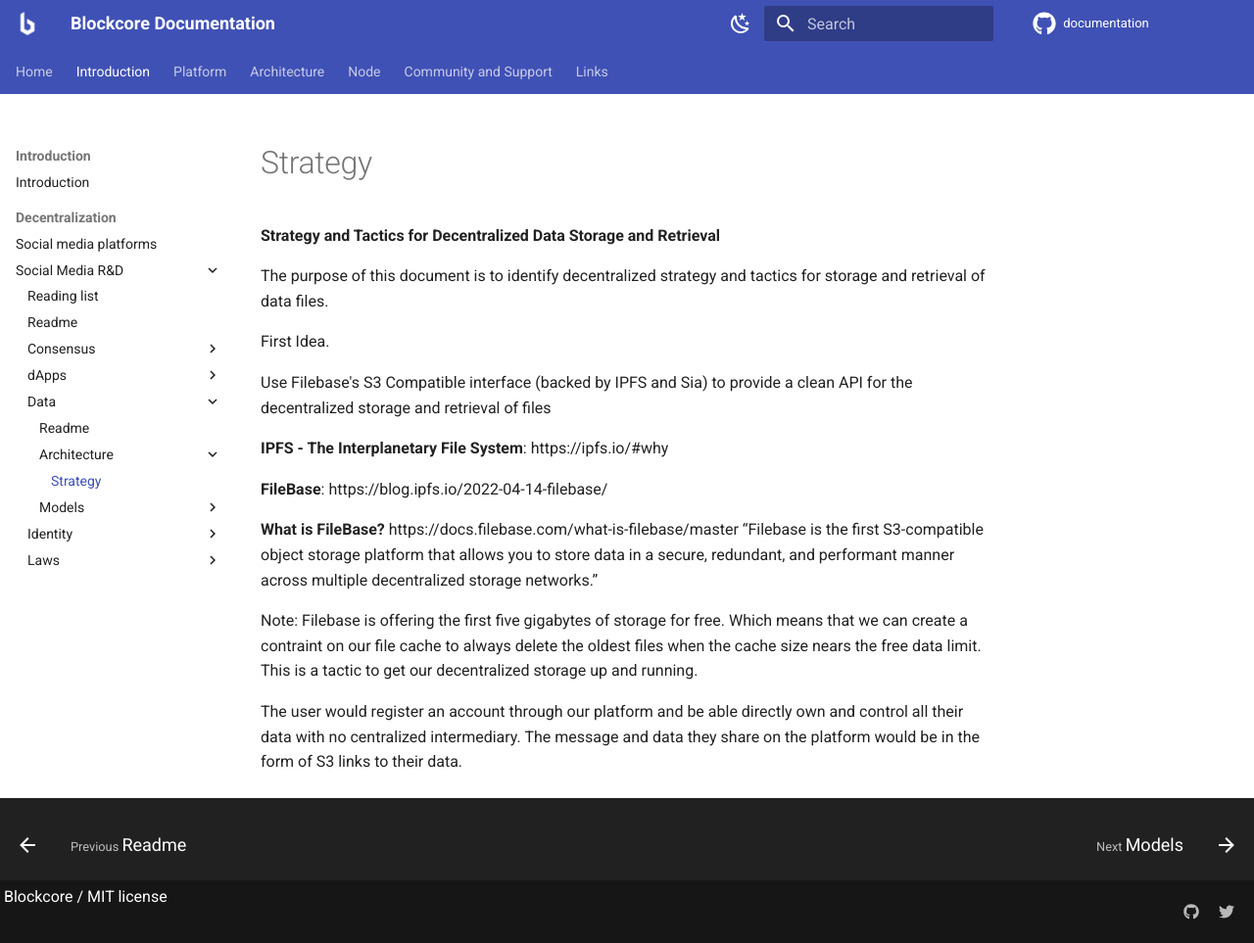
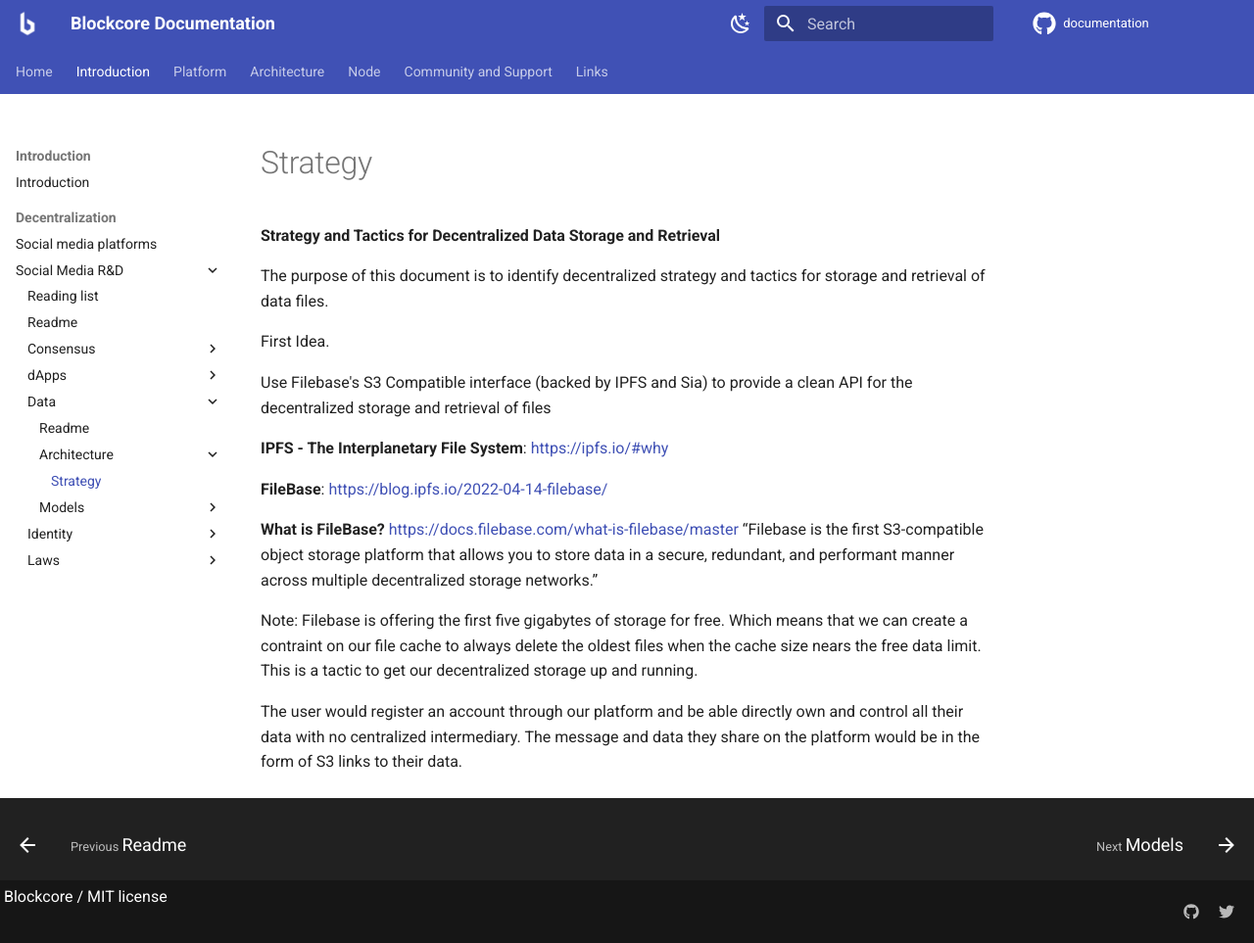
Before and after one commit to block-core/documentation, an MkDocs documentation site: the page built from docs/decentralization/social-media/research-and-design/data/architecture/strategy.md, in a window 1280 px wide and 963 px high. Shown: the whole window at 98% size. Built offline with MkDocs 1.6.1 and Material for MkDocs 9.7.7, drawn with Linux system fonts in a browser that asks for light colours; comment, search, counter and statistics services are not loaded; part of the change alters nothing that is shown.

```diff
--- a/docs/decentralization/social-media/research-and-design/data/architecture/strategy.md
+++ b/docs/decentralization/social-media/research-and-design/data/architecture/strategy.md
@@ -6,11 +6,11 @@ First Idea.
 
 Use Filebase's S3 Compatible interface (backed by IPFS and Sia) to provide a clean API for the decentralized storage and retrieval of files
 
-**IPFS - The Interplanetary File System**: https://ipfs.io/#why
+**IPFS - The Interplanetary File System**: [https://ipfs.io/#why](https://ipfs.io/#why)
 
-**FileBase**: https://blog.ipfs.io/2022-04-14-filebase/
+**FileBase**: [https://blog.ipfs.io/2022-04-14-filebase/](https://blog.ipfs.io/2022-04-14-filebase/)
 
-**What is  FileBase?** https://docs.filebase.com/what-is-filebase/master
+**What is  FileBase?** [https://docs.filebase.com/what-is-filebase/master](https://docs.filebase.com/what-is-filebase/master)
 “Filebase is the first S3-compatible object storage platform that allows you to store data in a secure, redundant, and performant manner across multiple decentralized storage networks.”
 
 Note: Filebase is offering the first five gigabytes of storage for free. Which means that we can create a contraint on our file cache to always delete the oldest files when the cache size nears the free data limit. This is a tactic to get our decentralized storage up and running.
```
